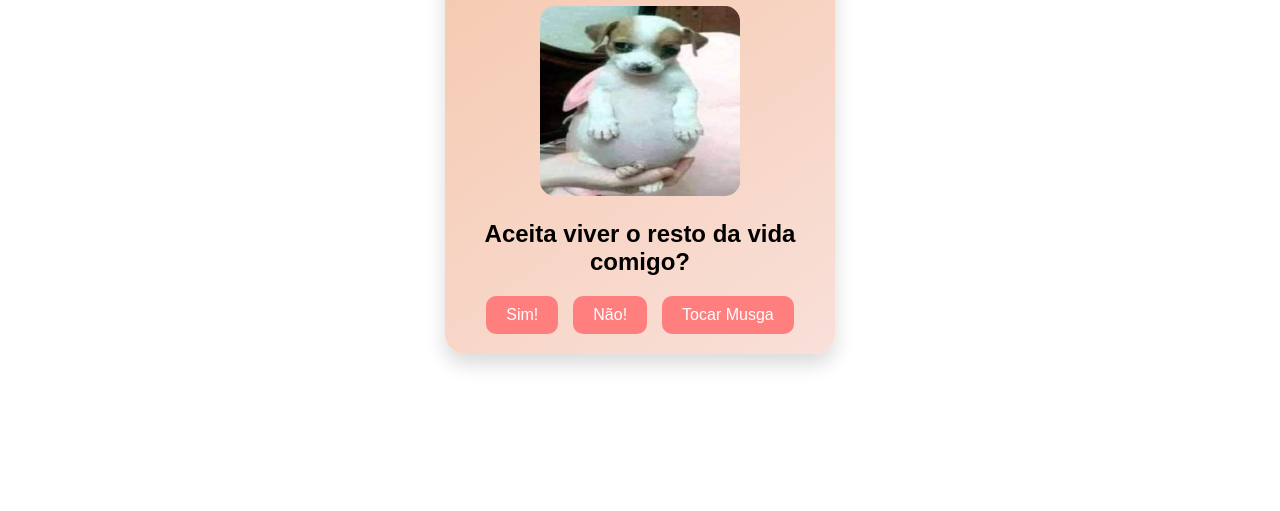
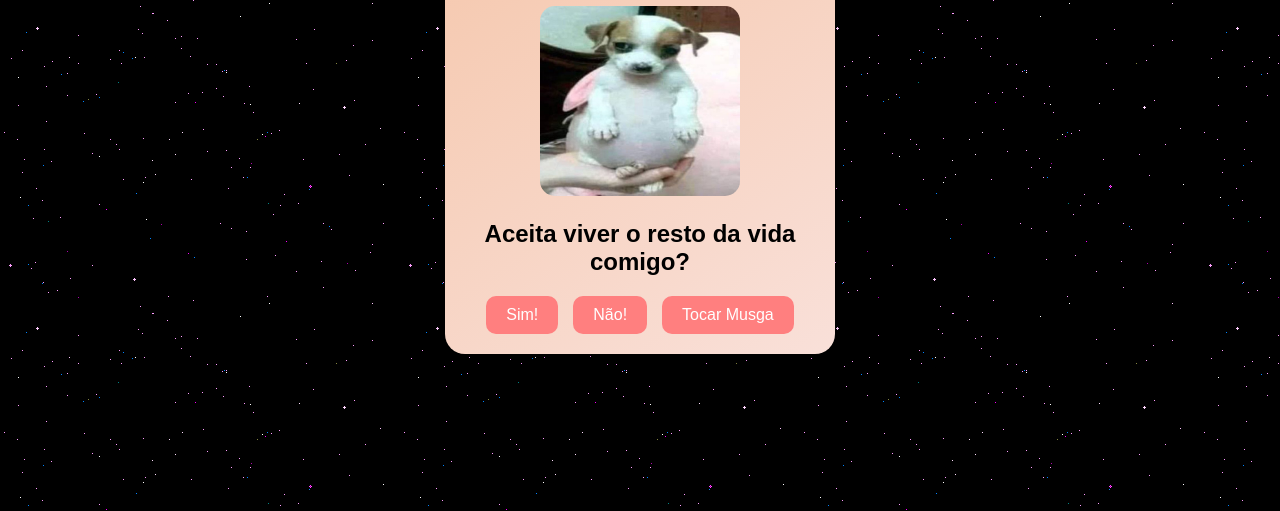
Before and after one commit to lucasandrade69/euamovoce, a plain HTML site: page index.html in a window 1280 px wide. Shown: the part 289-800 px from the top of the page. Drawn offline with Linux system fonts and the light colour scheme; the site is published under a folder, as on GitHub Pages, so addresses that start at the root find nothing.

Commit message:
index.html

```diff
--- a/index.html
+++ b/index.html
@@ -8,7 +8,7 @@
     <title>Hylary, amor da minha vida 💖</title>
     <style>
         body {
-            background-image: url(/img/background.gif);
+            background-image: url(img/background.gif);
             background-repeat: repeat;
             background-size: auto;
             background-position: top left;
```
